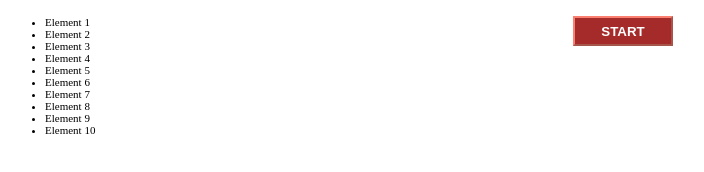
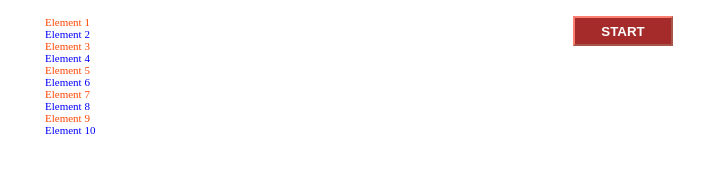
Before and after one commit to PandaTera/forEach-and-for-loops, a plain HTML site: page index.html in a window 1280 px wide. Both pictures are taken after a click on the button "START". Shown: the whole page, without its empty margins (3-707 px from the left). Drawn offline with Linux system fonts and the light colour scheme.

Commit message:
Add files via upload

```diff
--- a/main.js
+++ b/main.js
@@ -22,19 +22,41 @@
 
 /*SECOND SOLUTION*/
 
-const btn = document.querySelector('button');
-const ul = document.querySelector('ul');
-const li = document.querySelectorAll('li');
-let size = 10;
+// const btn = document.querySelector('button');
+// const ul = document.querySelector('ul');
+// const li = document.querySelectorAll('li');
+// let size = 10;
 
 
 
-function enlarge(){
+// function enlarge(){
+//     size++;
+//     ul.style.display ='block';
+// li.forEach((i) =>{
+//    i.style.fontSize = size + 'px';
+// })
+// }
+
+// btn.addEventListener('click', enlarge)
+
+/*THIRD SOLUTION - ADDED COLOR OPTIONS*/
+const btn = document.querySelector('button')
+const liList = document.querySelectorAll('li');
+let size = 10;
+let color = ["orangered","blue"]
+btn.addEventListener('click', function(){
     size++;
-    ul.style.display ='block';
-li.forEach((i) =>{
-   i.style.fontSize = size + 'px';
-})
+
+for(i=0; i < liList.length; i++){
+    liList[i].style.fontSize = size + 'px';
+    liList[i].style.display = "block";
+    if(i%2 ==0){
+        liList[i].style.color = color[0];
+    }else
+    {liList[i].style.color = color[1];}
+
 }
 
-btn.addEventListener('click', enlarge)
+
+       console.log('ok')
+})
--- a/style.css
+++ b/style.css
@@ -1,4 +1,4 @@
-ul{
+li{
     display: none;
 }
 button{
```
